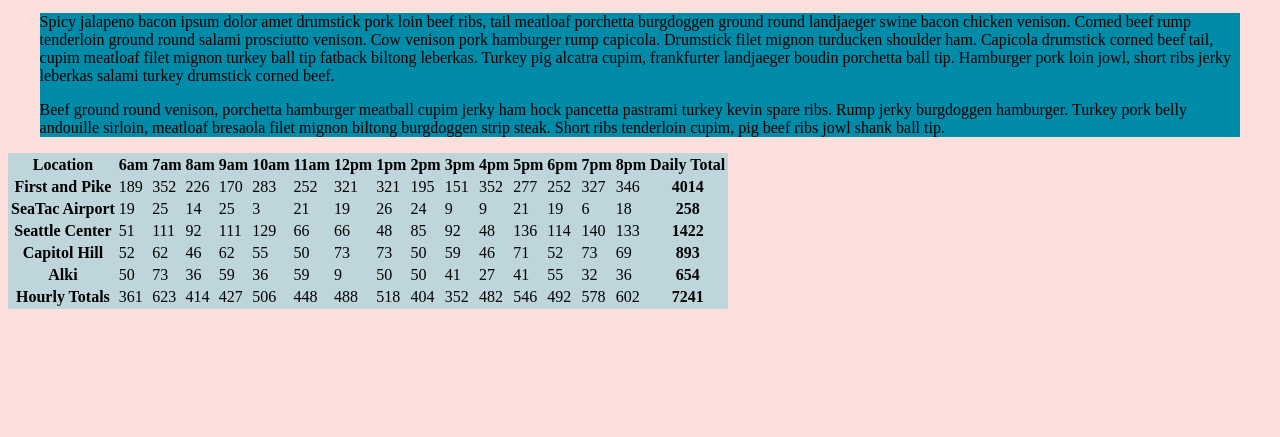
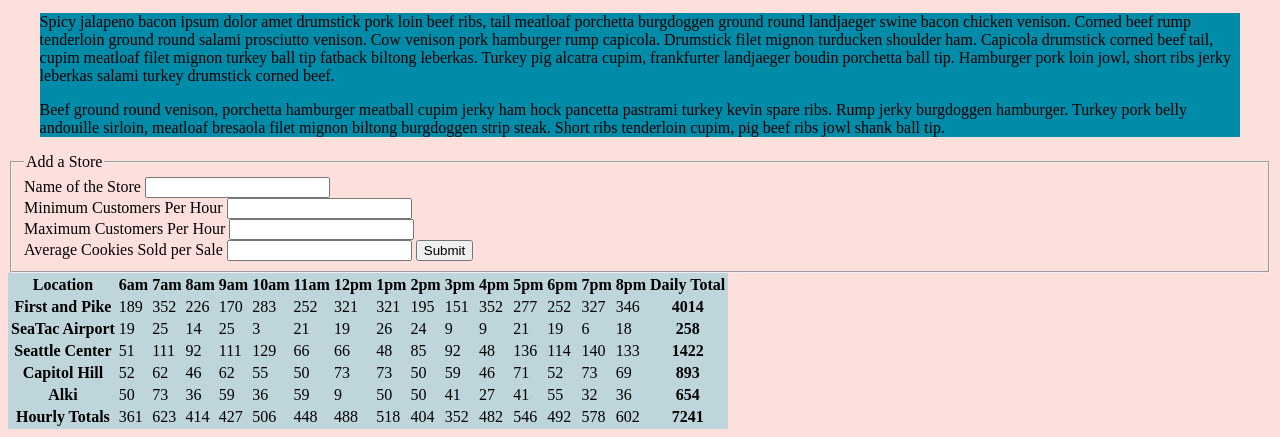
Before and after one commit to brettjayp/2012n15-lab-salmonCookies, a plain HTML site: page sales.html in a window 1280 px wide. Shown: the part 513-950 px from the top of the page. Before the commit the page ends 830 px from the top, so only its background shows below. Drawn offline with Linux system fonts and the light colour scheme.

Commit message:
form constructed and working, one bug, but functional

```diff
--- a/js/app.js
+++ b/js/app.js
@@ -3,6 +3,7 @@
 
 // Global Variables
 var salmonTable = document.getElementById('salmonTable');
+var addLocationForm = document.getElementById('salmonForm');
 var hoursOfOps = ['6am', '7am', '8am', '9am', '10am', '11am', '12pm', '1pm', '2pm', '3pm', '4pm', '5pm', '6pm', '7pm', '8pm'];
 var totalTotal = 0;
 var hoursTotals = [];
@@ -38,6 +39,43 @@ function hourlyTotals(){
     hoursTotals.push(hourlyTotal);
   }
 }
+function addElement(element, content, parent){
+  // This function was taken from the call github. I was trying to come up with ways to add elements via funtion.
+  var newElement = document.createElement(element);
+  if(content){
+    var newContent = document.createTextNode(content);
+    newElement.appendChild(newContent);
+  }
+  parent.appendChild(newElement);
+  return newElement;
+}
+function renderAll(){
+  totalTotal = 0;
+  hoursTotals = [];
+  renderHead();
+  for(var i = 0; i < allStores.length; i++){
+    allStores[i].render();
+  }
+  hourlyTotals();
+  renderFoot();
+}
+
+// FORM
+function addLocation (event){
+  event.preventDefault();
+
+  document.getElementsByTagName('table')[0].innerHTML = '';
+
+  var name = event.target.name.value;
+  var min = event.target.min.value;
+  var max = event.target.max.value;
+  var avg = event.target.avg.value;
+
+  new Store(name, min, max, avg);
+  renderAll();
+}
+addLocationForm.addEventListener('submit', addLocation);
+// END FORM
 
 // Here's our constructor function. Below, method for calculating customers/hr and cookies/hr, and add to daily totals of 'this' store and dailyTotals. Last we render.
 function Store(name, min, max, avg){
@@ -48,7 +86,6 @@ function Store(name, min, max, avg){
 
   allStores.push(this);
 }
-
 Store.prototype.calculateCustomersAndCookies = function(){
   this.customersPerHour = [];
   this.cookiesPerHour = [];
@@ -59,7 +96,6 @@ Store.prototype.calculateCustomersAndCookies = function(){
     this.cookiesDailyTotal += this.cookiesPerHour[i];
   }
 };
-
 Store.prototype.render = function(){
   this.calculateCustomersAndCookies();
   var trEl = addElement('tr', false, salmonTable);
@@ -70,48 +106,11 @@ Store.prototype.render = function(){
   addElement('th', this.cookiesDailyTotal, trEl);
 };
 
-// Here we create our objects using our constructor function.
+// Here we create our pre-existing objects using our constructor function.
 var Pike = new Store('First and Pike', 23, 65, 6.3);
 var SeaTac = new Store('SeaTac Airport', 3, 24, 1.2);
 var Seattle = new Store('Seattle Center', 11, 38, 3.7);
 var Capitol = new Store('Capitol Hill', 20, 38, 2.3);
 var Alki = new Store('Alki', 2, 16, 4.6);
 
-// var allStores = [pike, seatac, seattle, capitol, alki];
-
-// Here we call our render methods.
-function renderAll(){
-  renderHead();
-  for(var i = 0; i < allStores.length; i++){
-    allStores[i].render();
-  }
-  hourlyTotals();
-  renderFoot();
-}
 renderAll();
-
-
-
-
-// Adapting the 'magic functions' from the class github. I was trying to thing of a way to create all the stores through one singe function, and found this.
-function addElement(element, content, parent){
-  var newElement = document.createElement(element);
-  if(content){
-    var newContent = document.createTextNode(content);
-    newElement.appendChild(newContent);
-  }
-  parent.appendChild(newElement);
-  return newElement;
-}
-
-// function addLocation (event){
-//   event.preventDefault();
-
-//   var name = event.target.name.value;
-//   var min = event.target.min.value;
-//   var max = event.target.max.value;
-//   var averageCookieSale = event.target.averageCookieSale.value;
-
-//   new Store(name, min, max, averageCookieSale);
-//   renderAll();
-// }
--- a/sales.html
+++ b/sales.html
@@ -30,8 +30,34 @@
           Beef ground round venison, porchetta hamburger meatball cupim jerky ham hock pancetta pastrami turkey kevin spare ribs. Rump jerky burgdoggen hamburger. Turkey pork belly andouille sirloin, meatloaf bresaola filet mignon biltong burgdoggen strip steak. Short ribs tenderloin cupim, pig beef ribs jowl shank ball tip.
       </p>
     </section>
-    <!-- The following section is where our table format will be located. -->
-    <section>
+    <section> <!-- This section is for our form -->
+      <form  id="salmonForm">
+        <fieldset>
+          <legend>Add a Store</legend>
+
+          <label for="name">Name of the Store</label>
+          <input type="text" name="name" required>
+
+          <br />
+
+          <label for="min">Minimum Customers Per Hour</label>
+          <input type="text" name="min" required>
+
+          <br />
+
+          <label for="max">Maximum Customers Per Hour</label>
+          <input type="text" name="max" required>
+
+          <br />
+
+          <label for="avg">Average Cookies Sold per Sale</label>
+          <input type="text" name="avg" required>
+
+          <button>Submit</button>
+        </fieldset>
+      </form>
+    </section>
+    <section> <!-- This section is for our table -->
         <table id="salmonTable" style="background-color:#00BDDA40"></table>
     </section>
   </main>
```
Also changed, not shown: 1 other file.
